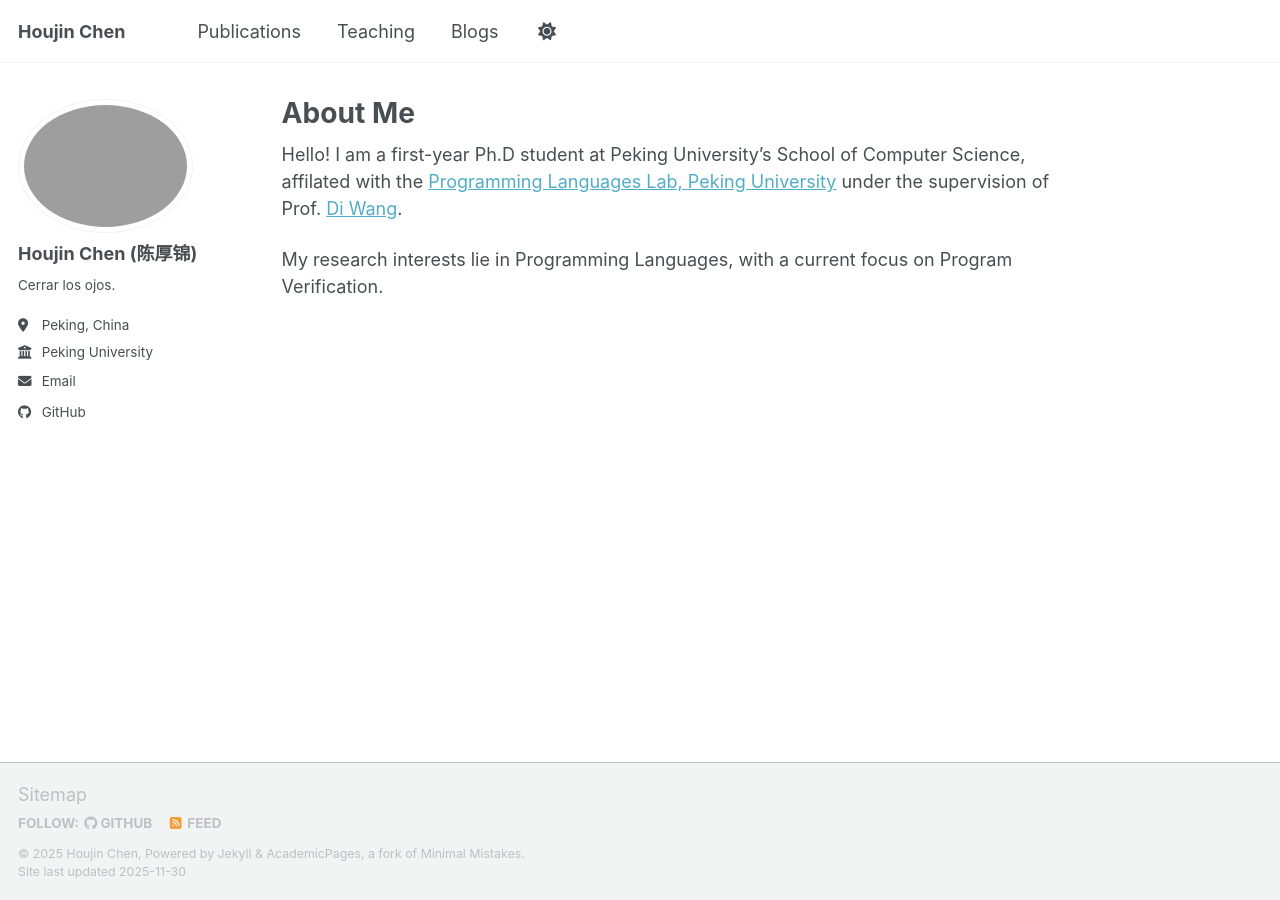
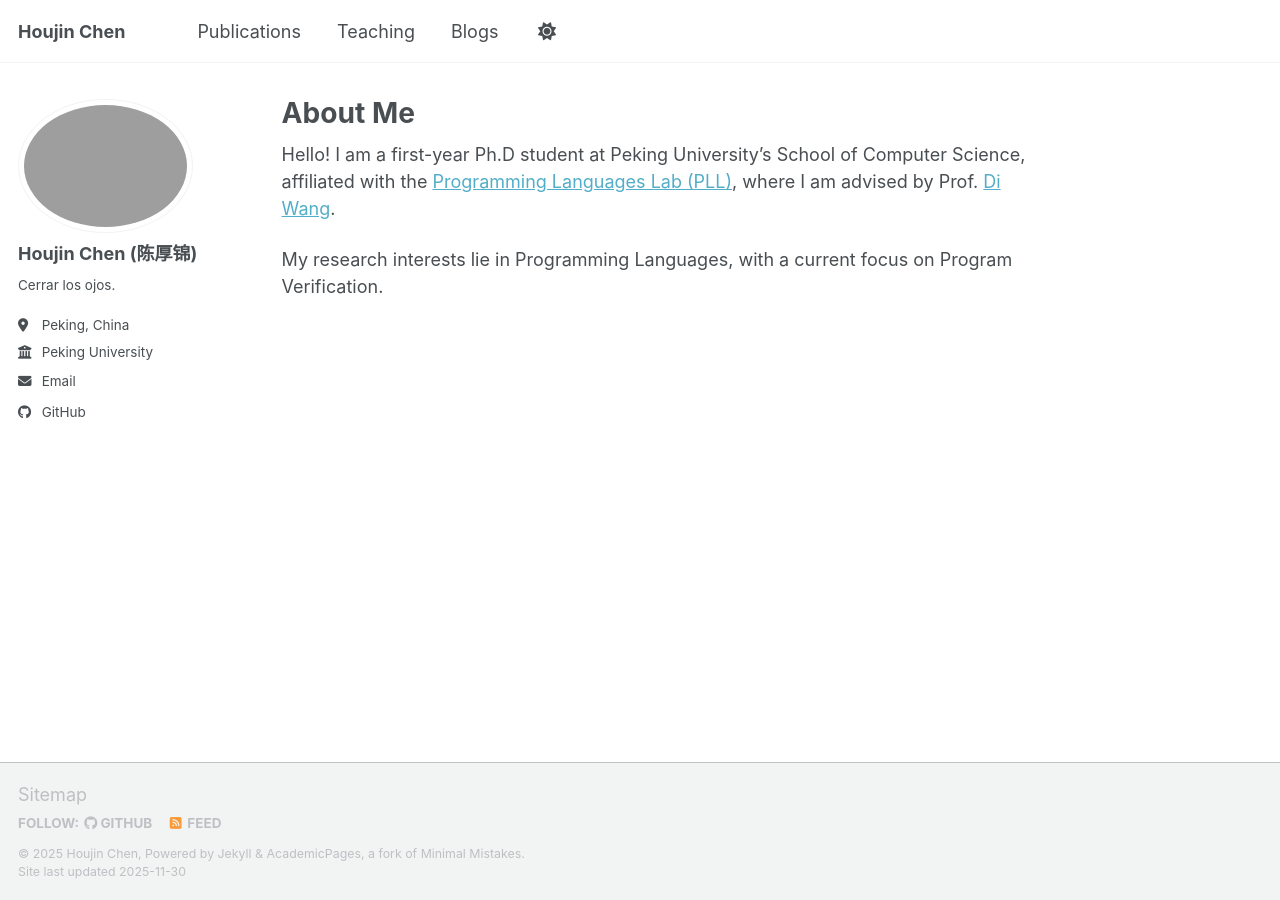
Before and after one commit to cerrarlosojos/cerrarlosojos.github.io, a Jekyll site: the page built from _pages/about.md, in a window 1280 px wide. Built offline with Jekyll 4.4.1, drawn with Linux system fonts in a browser that asks for light colours; a script bundle is joined from its source files by our own code; library files that are not in the unit come from our copies.

Commit message:
Fix typo

```diff
--- a/_pages/about.md
+++ b/_pages/about.md
@@ -4,6 +4,6 @@ title: "About Me"
 author_profile: true
 ---
 
-Hello! I am a first-year Ph.D student at Peking University's School of Computer Science, affilated with the [Programming Languages Lab, Peking University](https://pl.cs.pku.edu.cn/) under the supervision of Prof. [Di Wang](https://stonebuddha.github.io/).
+Hello! I am a first-year Ph.D student at Peking University's School of Computer Science, affiliated with the [Programming Languages Lab (PLL)](https://pl.cs.pku.edu.cn/), where I am advised by Prof. [Di Wang](https://stonebuddha.github.io/).
 
 My research interests lie in Programming Languages, with a current focus on Program Verification.
```
